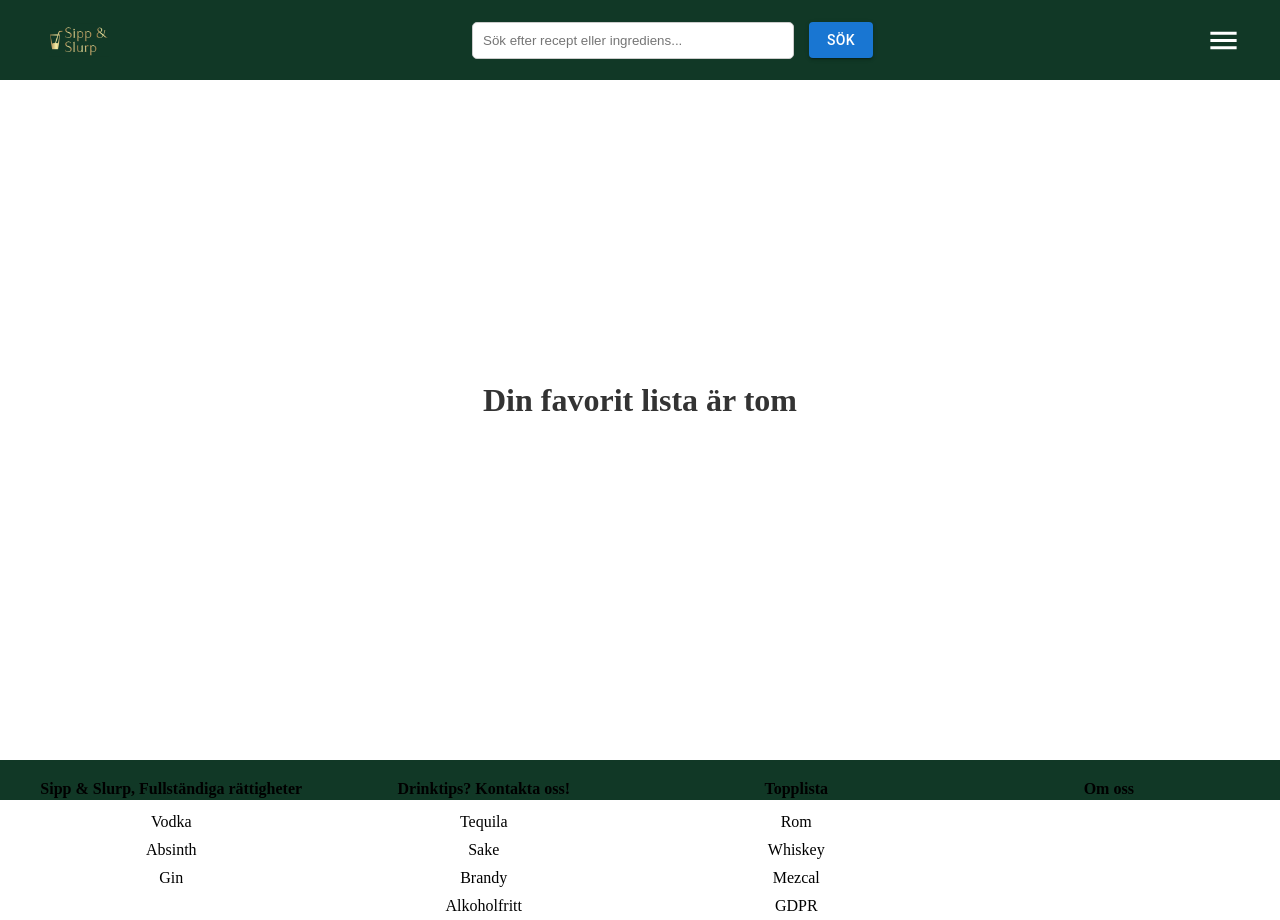
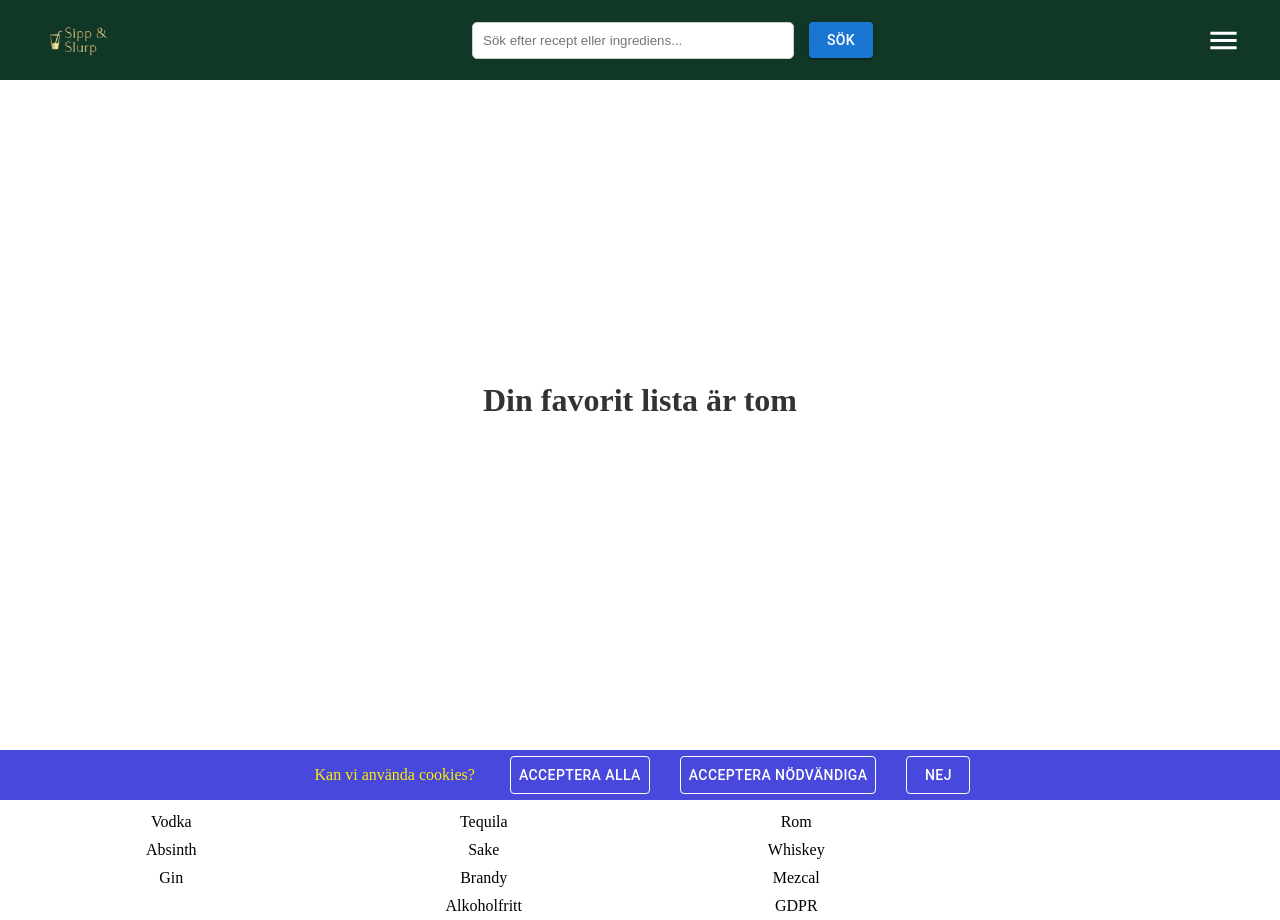
Before and after one commit to bervenuzik/recept_app, a React (Vite) app in the folder recept_app/: page /favorites in a window 1280 px wide. Built offline with nearby package versions, Linux system fonts and the light colour scheme; no server answers.

Commit message:
created Cookies component

```diff
--- a/recept_app/src/App.jsx
+++ b/recept_app/src/App.jsx
@@ -15,6 +15,7 @@ import { useEffect, useState } from "react";
 import FavoritePage from "./components/Favorite/FavoritePage/FavoritePage";
 import AboutUsPage from "./components/AboutUsPage/AboutUsPage";
 import GDPRPage from "./components/GDPRPage/GDPRPage.jsx";
+import Cookies from "./components/Cookies/Cookies.jsx";
 
 
 function Layout({recipes}) {
@@ -25,6 +26,7 @@ function Layout({recipes}) {
         <Outlet />
       </main>
       <Footer />
+      <Cookies/>
     </>
   );
 }
--- a/recept_app/src/components/AppContext/AppContext.jsx
+++ b/recept_app/src/components/AppContext/AppContext.jsx
@@ -1,8 +1,13 @@
-import { createContext, useState } from "react";
+import { createContext, useCallback, useState } from "react";
+import LOCAL_STORAGE_COOKIES_KEY from "../Cookies/Variables/Variables"
 
 const Context = createContext({
+    isCookiesAccepted:Boolean,
     drinks:[],
     setDrinks:()=>{},
+    acceptCookies:()=>{},
+    resetCookies:()=>{},
+    rejectCookies:()=>{}
 })
 
 
@@ -10,11 +15,32 @@ const Context = createContext({
 
 export function AppContext ({children}){
     const [drinks , setDrinks] = useState([]);
+    const [isCookiesAccepted , setIsCookiesAccepted] = useState(false);
+
+    const acceptCookies = useCallback(()=>{
+        setIsCookiesAccepted(()=> {return true});
+        localStorage.setItem(LOCAL_STORAGE_COOKIES_KEY , true);
+    },[])
+    const rejectCookies = useCallback(()=>{
+        setIsCookiesAccepted(()=> {return false});
+        localStorage.setItem(LOCAL_STORAGE_COOKIES_KEY , false);
+    },[])
+
+
+
+    const resetCookies = useCallback(()=>{
+        localStorage.setItem(LOCAL_STORAGE_COOKIES_KEY , "deleted");
+        setIsCookiesAccepted(()=> {return false});
+    },[])
+
     const contextValue = {
+        isCookiesAccepted,
         drinks,
         setDrinks,
+        acceptCookies,
+        resetCookies,
+        rejectCookies
     }
-
 
     return (
             <Context.Provider  value={contextValue}>
--- /dev/null
+++ b/recept_app/src/components/Cookies/Cookies.jsx
@@ -0,0 +1,37 @@
+import { Button } from "@mui/material";
+import styles from "./Cookies.module.css"
+import { useContext, useEffect } from "react";
+import Context from "../AppContext/AppContext"
+import LOCAL_STORAGE_COOKIES_KEY from "./Variables/Variables"
+
+function Cookies () {
+    const {isCookiesAccepted , acceptCookies ,rejectCookies,resetCookies} = useContext(Context);
+    const btnStyles = { color: 'white' , margin:"0 15px", border:"1px solid white" }
+    const isAcceptetLS = localStorage.getItem(LOCAL_STORAGE_COOKIES_KEY);
+    useEffect(() => {
+        const handleStorageChange = (event) => {
+            if (event.key === LOCAL_STORAGE_COOKIES_KEY && event.newValue === null) {
+                resetCookies();
+            }
+        };
+
+        window.addEventListener('storage', handleStorageChange);
+
+        return () => {
+            window.removeEventListener('storage', handleStorageChange);
+        };
+    }, []);
+
+    if(isCookiesAccepted || isAcceptetLS == true) return null;
+
+    return ( <div className={styles.cookies}>
+        <div className={styles.wrapper}>
+            <span><p>Kan vi använda cookies?</p></span>
+            <Button onClick={acceptCookies} sx={btnStyles}>Acceptera alla</Button>
+            <Button onClick={acceptCookies} sx={btnStyles}>Acceptera nödvändiga</Button>
+            <Button onClick={rejectCookies}sx={btnStyles}>Nej</Button>
+        </div>
+    </div> );
+}
+
+export default Cookies ;
--- /dev/null
+++ b/recept_app/src/components/Cookies/Cookies.module.css
@@ -0,0 +1,29 @@
+.cookies{
+    width: 100%;
+    position: fixed;
+    bottom: 0;
+    left: 0;
+    z-index: 100;
+    min-height: 50px;
+    display: flex;
+    justify-content: center;
+    align-items: center;
+    background-color: #4848dc;
+
+}
+.wrapper{
+    max-width: 700px;
+    display: flex;
+    justify-content: space-between;
+    align-items: center;
+}
+.wrapper span {
+    margin: 0 20px;
+
+}
+.wrapper p {
+    color: rgb(254, 237, 3);
+}
+.btn{
+    color: aliceblue;
+}
--- /dev/null
+++ b/recept_app/src/components/Cookies/Variables/Variables.js
@@ -0,0 +1,3 @@
+const LOCAL_STORAGE_COOKIES_KEY = "cookiesAccepted";
+
+export default LOCAL_STORAGE_COOKIES_KEY;
```
